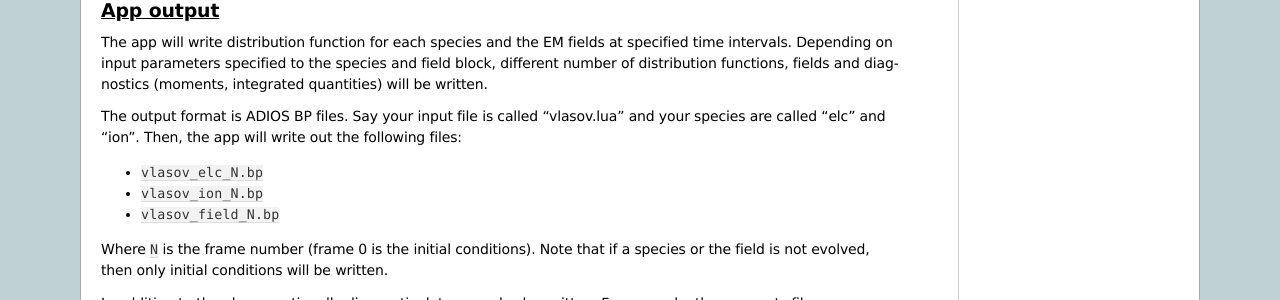
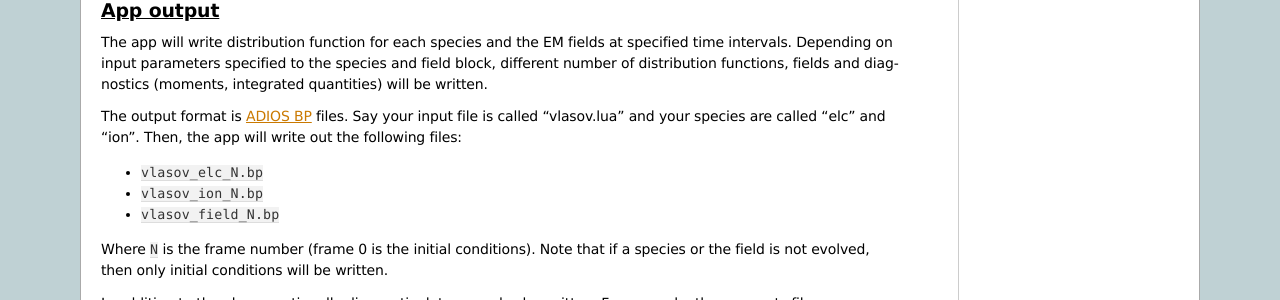
Before and after one commit to ammarhakim/gkyl-doc, a Sphinx documentation site: the page built from source/gkyl/VlasovOnCartGrid.rst, in a window 1280 px wide and 900 px high, scrolled down 3775 px. Shown: the part 152-452 px from the top of the window. Built offline with Sphinx 7.4.7, drawn with Linux system fonts in a browser that asks for light colours; part of the change alters nothing that is shown.

```diff
--- a/source/gkyl/VlasovOnCartGrid.rst
+++ b/source/gkyl/VlasovOnCartGrid.rst
@@ -323,9 +323,10 @@ specified to the species and field block, different number of
 distribution functions, fields and diagnostics (moments, integrated
 quantities) will be written.
 
-The output format is ADIOS BP files. Say your input file is called
-"vlasov.lua" and your species are called "elc" and "ion". Then, the
-app will write out the following files:
+The output format is `ADIOS BP
+<https://www.olcf.ornl.gov/center-projects/adios/>`_ files. Say your
+input file is called "vlasov.lua" and your species are called "elc"
+and "ion". Then, the app will write out the following files:
 
 - ``vlasov_elc_N.bp``
 - ``vlasov_ion_N.bp``
```
Also changed, not shown: 2 other files.
